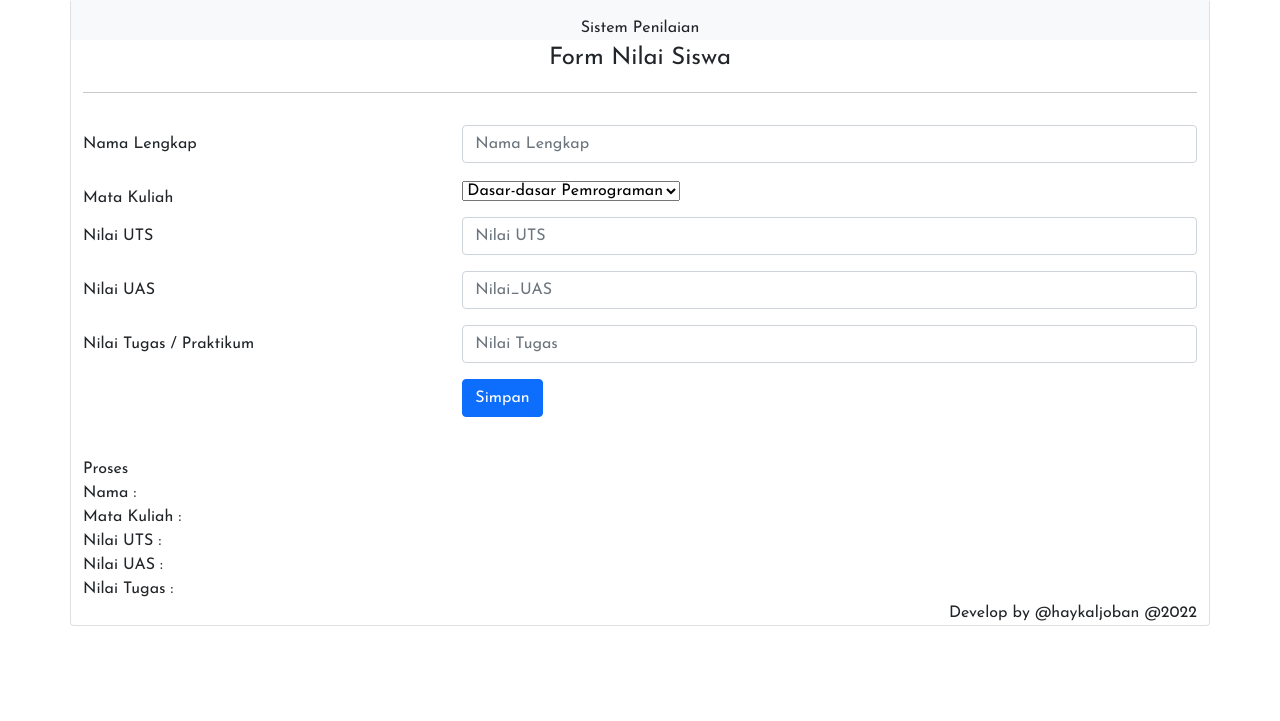
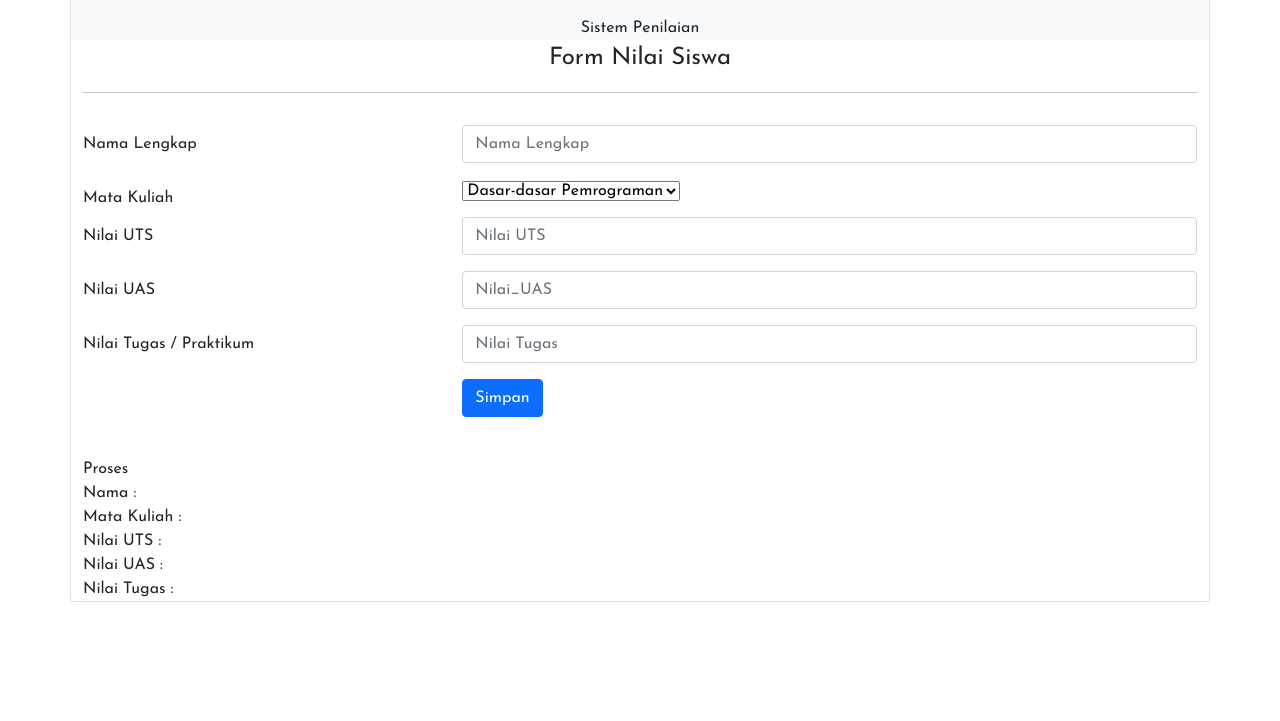
Before and after one commit to Web-Pro-STT-NF/web-pro-II-Haykal-Saputra-Joban-TI02, a PHP site: page /form_nilai.php in a window 1280 px wide. Shown: the part 49-770 px from the top of the page. Run offline with PHP 8.4, Linux system fonts and the light colour scheme.

Commit message:
Update form_nilai.php

```diff
--- a/praktikum2/form_nilai.php
+++ b/praktikum2/form_nilai.php
@@ -94,9 +94,6 @@
         echo "<br/>Nilai Tugas : $nilai_tugas";
     ?>
 
-<div style="text-align: right;">
-    <div>Develop by @haykaljoban @2022</div>
-</div>
  </div>
 </body>
 </html>
```
